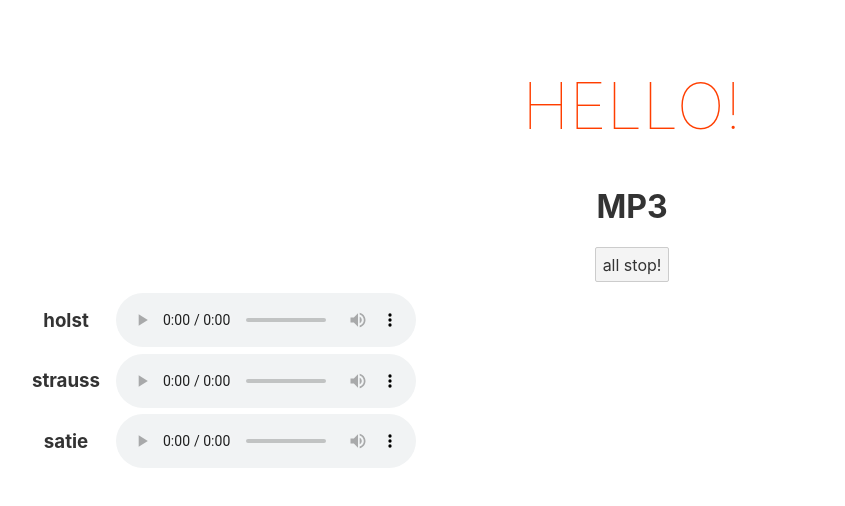
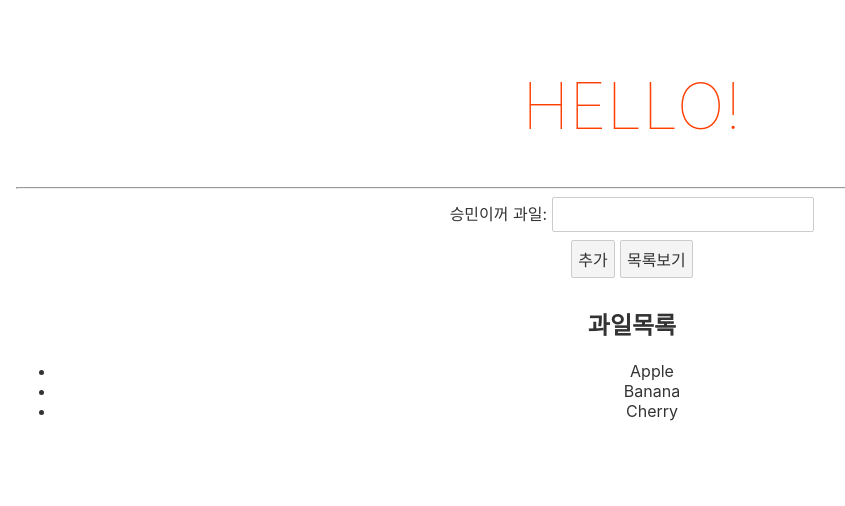
Before and after one commit to musetea/heropy, a Svelte app in the folder svelte-app/: page / in a window 1280 px wide. Shown: the top 506 px of the page, without its empty margins (8-853 px from the left). Built offline with nearby package versions, Linux system fonts and the light colour scheme.

Commit message:
스토어

```diff
--- a/svelte-app/src/App.svelte
+++ b/svelte-app/src/App.svelte
@@ -2,14 +2,15 @@
   // import Todo from "./Todo/Index.svelte";
   // import { delayRenter } from "./lib/lifeCycle";
   // import OMDB from ".//Movies.svelte";
-  //let done = delayRenter(3000);
-  import AudioPlayer from "./Audio/Index.svelte";
+  // let done = delayRenter(3000);
+  // import AudioPlayer from "./Audio/Index.svelte";
+  import Fruits from "./refer/Fruits.svelte";
 </script>
 
 <main>
   <h1>Hello!</h1>
-
-  <AudioPlayer />
+  <hr />
+  <Fruits />
 </main>
 
 <style>
--- /dev/null
+++ b/svelte-app/src/refer/Fruits.svelte
@@ -0,0 +1,17 @@
+<script>
+  import { fruits } from "../stores/fruits";
+  let fruit;
+</script>
+
+<label>
+  승민이꺼 과일:
+  <input type="text" bind:value={fruit} />
+</label>
+<button on:click={() => fruits.setFruit(fruit)}>추가</button>
+<button on:click={() => console.log(fruits.getList())}>목록보기</button>
+<h2>과일목록</h2>
+<ul>
+  {#each $fruits as { id, name } (id)}
+    <li>{name}</li>
+  {/each}
+</ul>
--- /dev/null
+++ b/svelte-app/src/stores/fruits.js
@@ -0,0 +1,23 @@
+import { writable, get} from 'svelte/store';
+
+const _fruits = writable([
+    {id:1, name:'Apple'},
+    {id:2, name:'Banana'},
+    {id:3, name:'Cherry'}
+]);
+
+export const fruits = {
+    ..._fruits,
+    getList: () => {
+        return get(_fruits).map((f) => f.name)
+    },
+    setFruit:(name) => {
+        _fruits.update((fruits) => {
+            fruits.push({
+                id: fruits.length +1,
+                name
+            });
+            return fruits;
+        });
+    },
+}
```
Also changed, not shown: 1 other file (tests, documents, lock files or other folders).
